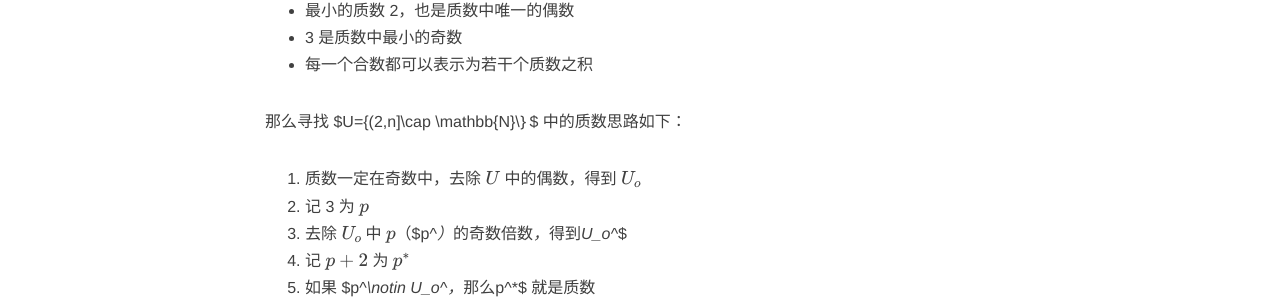
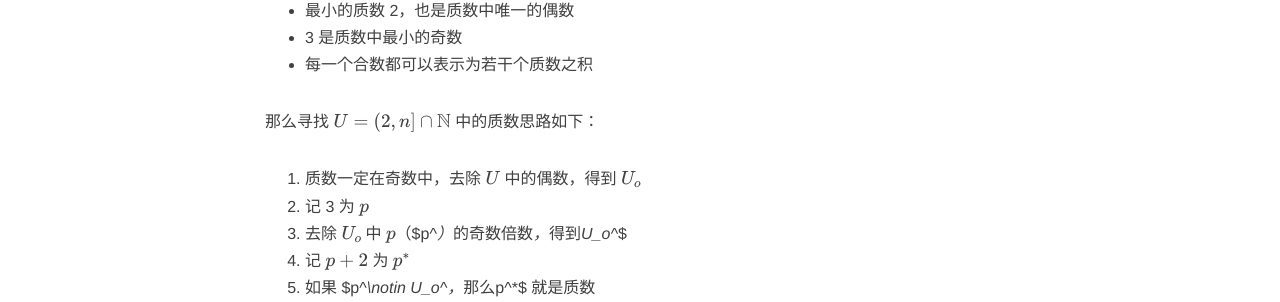
Before and after one commit to ceares/ceares.github.io, a Jekyll site: the page built from _posts/2014-12-27-prime.md, in a window 1280 px wide. Shown: the part 673-975 px from the top of the page. Built offline with Jekyll 4.4.1, drawn with Linux system fonts in a browser that asks for light colours; nearby versions of some CDN libraries; formulas are drawn with MathJax 3; comment, search, counter and statistics services are not loaded.

Commit message:
from sp3

```diff
--- a/_posts/2014-12-27-prime.md
+++ b/_posts/2014-12-27-prime.md
@@ -21,7 +21,7 @@ Wow！如何做到的？首先明确以下几点：
 - 3 是质数中最小的奇数
 - 每一个合数都可以表示为若干个质数之积
 
-那么寻找 $U=\{(2,n]\cap \mathbb{N}\｝$ 中的质数思路如下：
+那么寻找 $U=\{(2,n]\cap \mathbb{N}\}$ 中的质数思路如下：
 
 1. 质数一定在奇数中，去除 $U$ 中的偶数，得到 $U_o$
 2. 记 3 为 $p$
```
